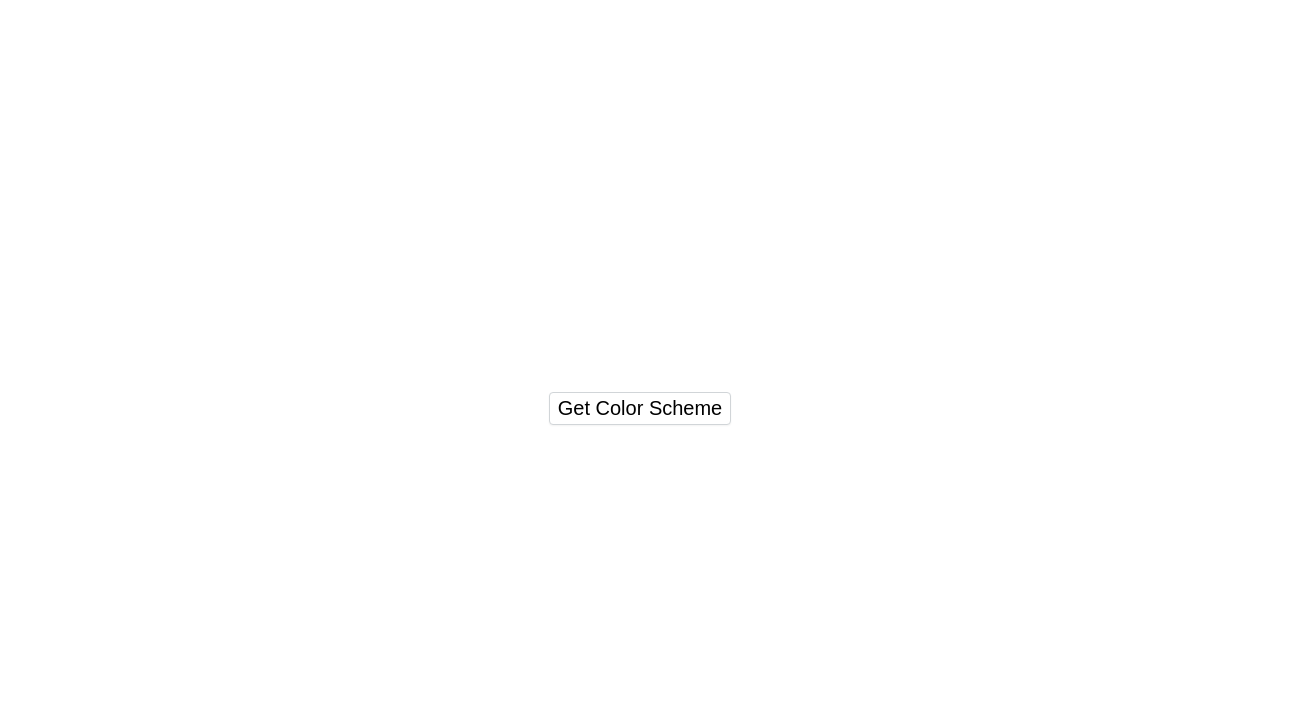
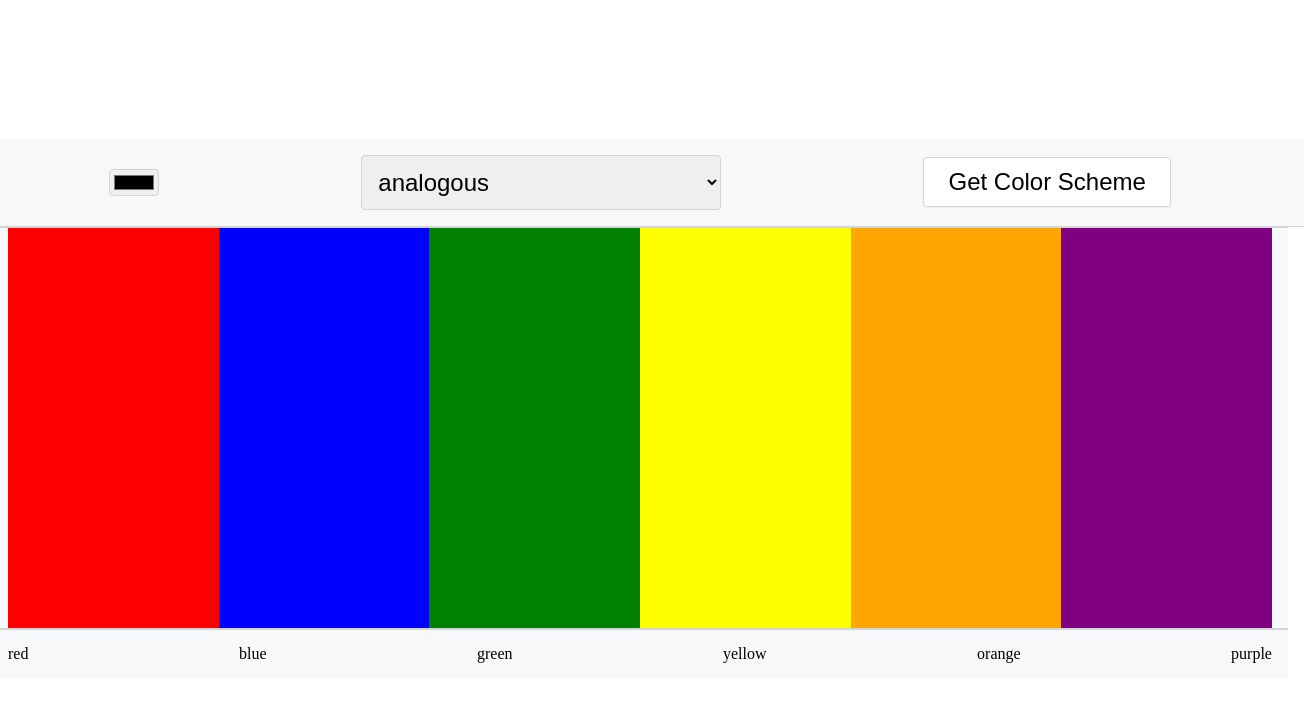
Before and after one commit to prashantbhudwal/proj__colorSchemeGenerator-solo, a Next.js app: page / in a window 1280 px wide. Shown: the top 702 px of the page, 1304 px wide, since content can reach past the window. Built offline with nearby package versions, Linux system fonts and the light colour scheme.

Commit message:
Add basic skeleton and styles

```diff
--- a/app/Components/Button.tsx
+++ b/app/Components/Button.tsx
@@ -7,13 +7,26 @@ const inter = Inter({
 });
 
 const StyledButton = styled.button`
+  font-size: 1.5rem;
   background-color: white;
   border: 1px solid #d1d5d8;
   box-shadow: 0px 1px 2px rgba(0, 0, 0, 0.05);
-  padding: 0.2em 0.4em;
-  font-size: 20px;
+  padding: 0.4em 1em;
   font-family: ${inter};
   border-radius: 4px;
+
+  &:hover {
+    cursor: pointer;
+  }
+
+  &:focus {
+    outline: none;
+  }
+
+  &:active {
+    background-color: #f6f8fa;
+    transform: translateY(1px);
+  }
 `;
 
 export default function Button({ children }: any) {
--- a/app/Components/StyledTopBar.tsx
+++ b/app/Components/StyledTopBar.tsx
@@ -4,10 +4,9 @@ const StyledTopBar = styled.div`
   display: flex;
   flex-direction: row;
   align-items: center;
-  justify-content: space-between;
+  justify-content: space-around;
   width: 100%;
-  padding: 0 1em;
-  height: 3em;
+  padding: 1em 2em;
   background-color: #f6f8fa;
   border-bottom: 1px solid #d1d5d8;
 `;
--- a/app/page.tsx
+++ b/app/page.tsx
@@ -1,6 +1,8 @@
 "use client";
 import styled from "styled-components";
 import Button from "./Components/Button";
+import StyledTopBar from "./Components/StyledTopBar";
+import StyledBottomBar from "./Components/StyledBottomBar";
 
 const StyledApp = styled.div`
   display: flex;
@@ -10,10 +12,63 @@ const StyledApp = styled.div`
   height: 100vh;
 `;
 
+const ColorInput = styled.input`
+  border: 1px solid #d1d5d8;
+  border-radius: 4px;
+`;
+
+const PaletteSelector = styled.select`
+  padding: 0.5em 0.5em;
+  font-size: 1.5rem;
+  width: 15em;
+  border: 1px solid #d1d5d8;
+  border-radius: 4px;
+
+  &:focus {
+    outline: none;
+  }
+`;
+
+const Palette = styled.div`
+  display: flex;
+  flex-direction: row;
+  align-items: center;
+  justify-content: space-between;
+  width: 100%;
+  padding: 0 1em;
+  height: 50vh;
+  background-color: #f6f8fa;
+  border-top: 1px solid #d1d5d8;
+  border-bottom: 1px solid #d1d5d8;
+`;
+
+const ColorStrip = styled.div`
+  width: 100%;
+  height: 100%;
+  background-color: ${(props) => props.code};
+`;
+
 export default function Home() {
+  const colors = ["red", "blue", "green", "yellow", "orange", "purple"];
+  const colorCodes = colors.map((color) => <p key={color}>{color}</p>);
+  const colorPallette = colors.map((color) => (
+    <ColorStrip code={color} key={color} />
+  ));
+
+  const schemes = ["analogous", "monochromatic", "triad", "complementary"];
+
+  const schemeOptions = schemes.map((scheme) => (
+    <option key={scheme}>{scheme}</option>
+  ));
   return (
     <StyledApp>
-      <Button>Get Color Scheme</Button>
+      <StyledTopBar>
+        <ColorInput type={"color"}></ColorInput>
+        <PaletteSelector>{schemeOptions}</PaletteSelector>
+        <Button>Get Color Scheme</Button>
+      </StyledTopBar>
+      <Palette>{colorPallette}</Palette>
+      <StyledBottomBar>{colorCodes}</StyledBottomBar>
     </StyledApp>
   );
 }
```
